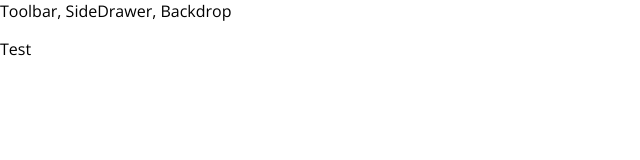
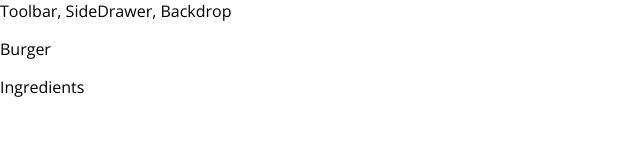
Before and after one commit to calvinchrst/burger-builder, a React (Create React App) app: page / in a window 1280 px wide. Shown: the top 160 px of the page, without its empty margins (0-640 px from the left). Built offline with nearby package versions, Linux system fonts and the light colour scheme.

Commit message:
Create Layout component

```diff
--- a/src/App.js
+++ b/src/App.js
@@ -1,12 +1,13 @@
 import React from "react";
 
 import Layout from "./components/Layout/Layout";
+import BurgerBuilder from "./containers/BurgerBuilder/BurgerBuilder";
 
 function App() {
   return (
     <div>
       <Layout>
-        <p>Test</p>
+        <BurgerBuilder />
       </Layout>
     </div>
   );
--- a/src/components/Layout/Layout.js
+++ b/src/components/Layout/Layout.js
@@ -1,10 +1,12 @@
 import React from "react";
+
 import Auxiliary from "../../hoc/Auxiliary";
+import classes from "./Layout.module.css";
 
 const layout = (props) => (
   <Auxiliary>
     <div>Toolbar, SideDrawer, Backdrop</div>
-    <main>{props.children}</main>
+    <main className={classes.Content}>{props.children}</main>
   </Auxiliary>
 );
 
--- /dev/null
+++ b/src/components/Layout/Layout.module.css
@@ -0,0 +1,3 @@
+.Content {
+  margin-top: 16px;
+}
--- /dev/null
+++ b/src/containers/BurgerBuilder/BurgerBuilder.js
@@ -0,0 +1,16 @@
+import React, { Component } from "react";
+
+import Auxiliary from "../../hoc/Auxiliary";
+
+class BurgerBuilder extends Component {
+  render() {
+    return (
+      <Auxiliary>
+        <p>Burger</p>
+        <p>Ingredients</p>
+      </Auxiliary>
+    );
+  }
+}
+
+export default BurgerBuilder;
```
